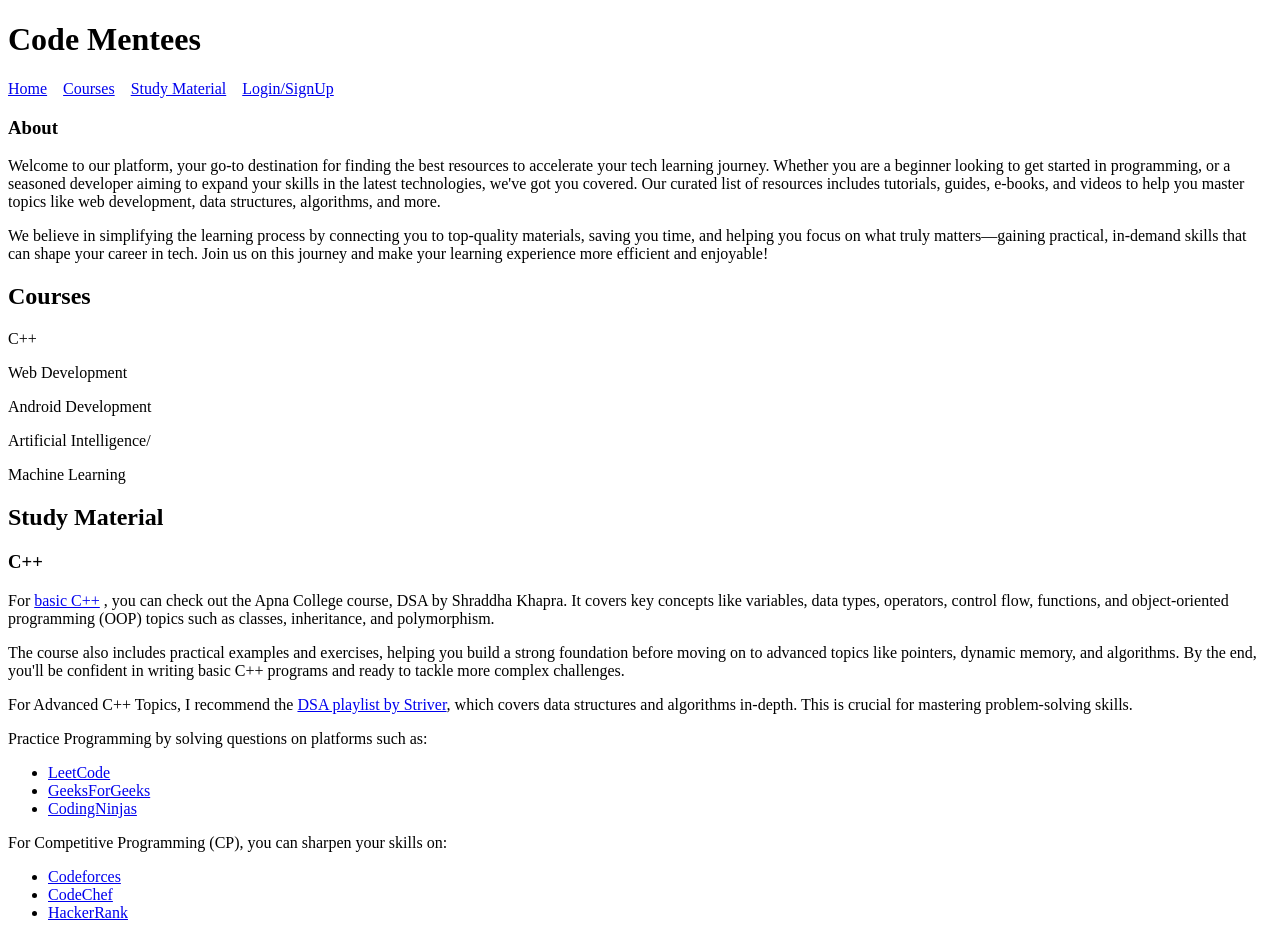
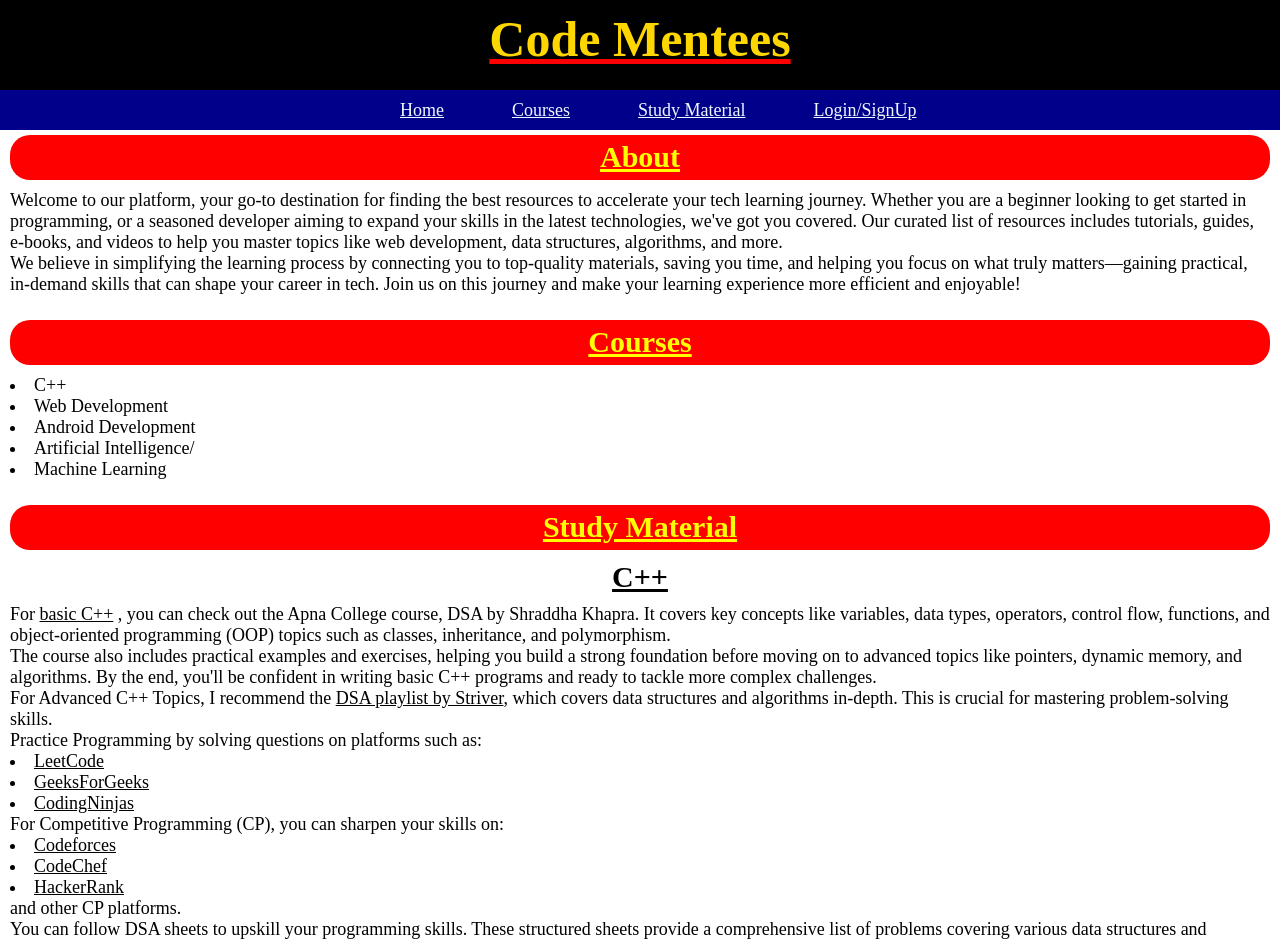
Before and after one commit to ujjvalakrishna/Popeye, a plain HTML site: page codemen.html in a window 1280 px wide. Shown: the top 939 px of the page. Drawn offline with Linux system fonts and the light colour scheme.

Commit message:
included an internal css styling

```diff
--- a/codemen.html
+++ b/codemen.html
@@ -5,6 +5,65 @@
     <meta name="viewport" content="width=device-width, initial-scale=1.0">
     <title>Code Mentees</title>
 </head>
+<style>
+    *{
+        margin: 0;
+        padding: 0;
+        font-size: 18px;
+    }
+    header{
+        height: 80px;
+        text-align: center;
+        background-color: black;
+        color: gold;
+        padding-top: 10px;
+        text-decoration: underline red;
+
+    }
+    h1{
+        font-size: 50px;
+    }
+    nav{
+        background-color: darkblue;
+        color: aliceblue;
+        height: 30px;
+        text-align: center;
+        padding-top: 10px;
+    }
+    a{
+        color: black;
+    }
+    nav a{
+        color: aliceblue;
+        text-align: center;
+        margin-left: 50px;
+    }
+    h2{
+        background-color: red;
+        color: yellow;
+        text-align: center;
+        height: 40px;
+        padding-top: 5px;
+        margin-top: 5px;
+        margin-bottom: 10px;
+        font-size: 30px;
+        border-radius: 20px;
+        text-decoration: underline yellow;
+    }
+    section{
+        padding-bottom:20px ;
+    }
+    h3{
+        font-size: 30px;
+        text-align: center;
+        text-decoration: underline;
+        margin-bottom: 10px;
+    }
+    section{
+        margin: 0 10px 0 10px;
+    }
+
+</style>
 <body>
     <header>
          <h1>Code Mentees</h1>
@@ -18,7 +77,7 @@
     </nav>
     <main>
         <section>
-            <h3> About </h3>
+            <h2> About </h2>
             <p>Welcome to our platform, your go-to destination for finding the best resources to accelerate your tech learning journey.
                 Whether you are a beginner looking to get started in programming, or a seasoned developer aiming to expand your skills in the latest technologies,
                 we've got you covered. Our curated list of resources includes tutorials, guides, e-books, and videos to help you master topics like web development,
@@ -32,11 +91,11 @@
         </section>
         <section>
             <h2>Courses</h2>
-            <p>C++</p>
-            <p>Web Development</p>
-            <p>Android Development</p>
-            <p>Artificial Intelligence/</p>
-            <p>Machine Learning</p>
+            <li>C++</p>
+            <li>Web Development</li>
+            <li>Android Development</li>
+            <li>Artificial Intelligence/</li>
+            <li>Machine Learning</li>
 
         </section>
         <section>
@@ -53,27 +112,26 @@
             </p>
             <p>
                 Practice Programming by solving questions on platforms such as:
-                <ul>
+
                     <li><a href="https://leetcode.com/" target="_blank" rel="noopener noreferrer">LeetCode </a></li>
                     <li><a href="https://www.geeksforgeeks.org/explore?page=1&sortBy=submissions" target="_blank" rel="noopener noreferrer">GeeksForGeeks</a></li>
                     <li><a href="https://www.naukri.com/code360/problems" target="_blank" rel="noopener noreferrer">CodingNinjas</a></li>
-                </ul>
+
             </p>
             <p>For Competitive Programming (CP), you can sharpen your skills on:
-                <ul>
+
                     <li><a href="https://codeforces.com/problemset" target="_blank" rel="noopener noreferrer">Codeforces</a></li>
                     <li><a href="https://www.codechef.com/guide-to-competitive-programming" target="_blank" rel="noopener noreferrer">CodeChef</a></li>
                     <li><a href="https://www.hackerrank.com/getting-started-with-cp/" target="_blank" rel="noopener noreferrer">HackerRank</a></li>
 
-                </ul>
+
                 and other CP platforms.
             </p>
             <p>
                 You can follow DSA sheets to upskill your programming skills. These structured sheets provide a comprehensive list of problems covering various data structures and algorithms, helping you practice systematically and improve problem-solving abilities step by step.
-                <ul>
                     <li><a href="https://www.proelevate.in/dsa-practice/arsh-dsa-sheet" target="_blank" rel="noopener noreferrer">Arsh DSA Sheet</a></li>
                     <li><a href="https://takeuforward.org/strivers-a2z-dsa-course/strivers-a2z-dsa-course-sheet-2" target="_blank" rel="noopener noreferrer">Striver A2Z DSA Sheet</a></li>
-                </ul>
+
             </p>
             <p>
                 By exploring these resources, you’ll solidify both your DSA knowledge and problem-solving techniques while gaining exposure to real-world coding challenges.
```
